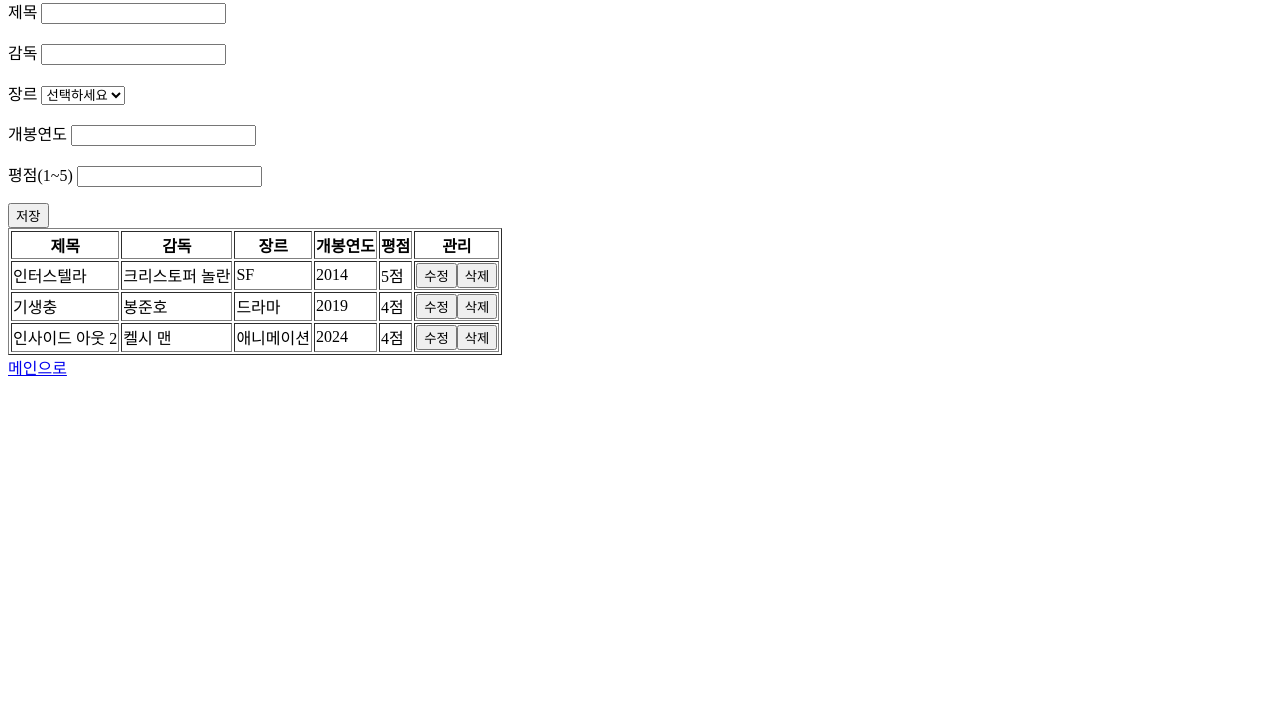
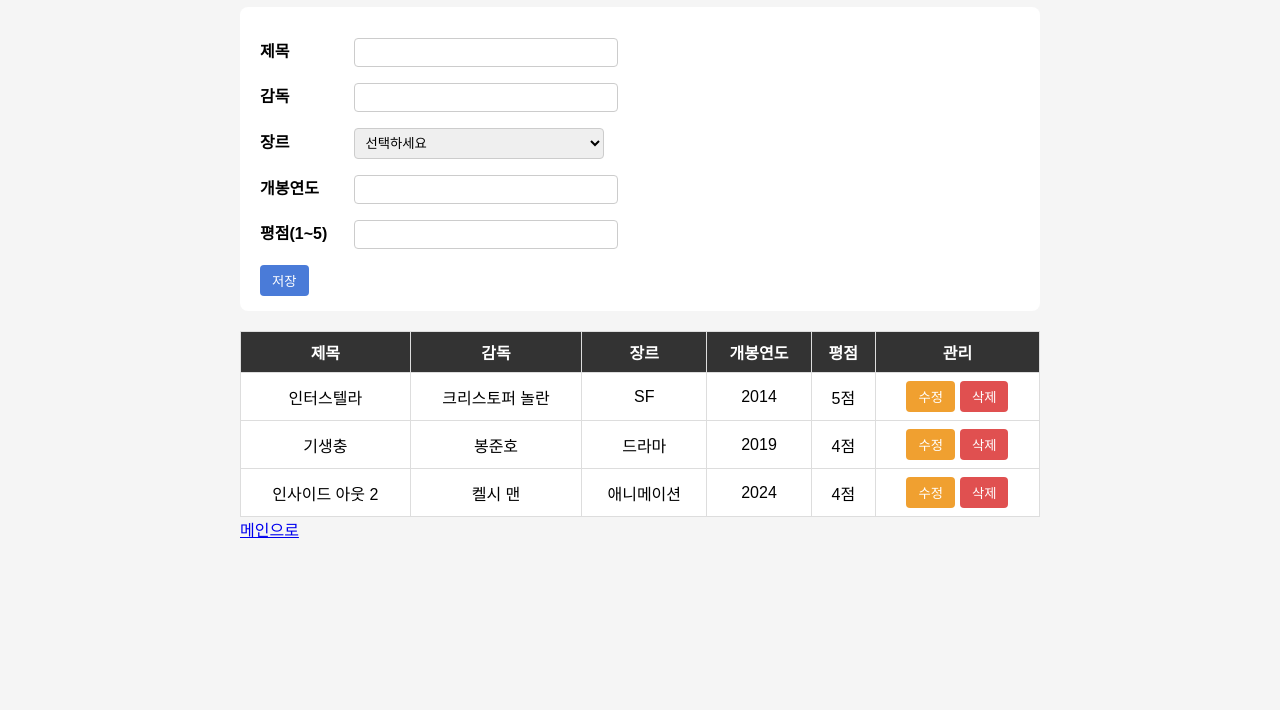
Before and after one commit to donkeyears0402-star/2026-oss-assign05, a plain HTML site: page crud.html in a window 1280 px wide. Shown: the part 90-800 px from the top of the page. Drawn offline with Linux system fonts and the light colour scheme.

Commit message:
CSS 적용 및 메인 링크 추가

```diff
--- a/crud.html
+++ b/crud.html
@@ -3,6 +3,7 @@
 <head>
   <meta charset="UTF-8">
   <title>Simple CRUD Service</title>
+  <link rel="stylesheet" href="style.css">
 </head>
 <body>
   <h1>영화 감상 기록</h1>
@@ -38,7 +39,7 @@
     <button type="submit" id="saveBtn">저장</button>
   </form>
 
-  <table border="1">
+  <table>
     <thead>
       <tr>
         <th>제목</th>
@@ -97,11 +98,13 @@
         const btnTd = document.createElement("td");
         const editBtn = document.createElement("button");
         editBtn.innerText = "수정";
+        editBtn.className = "edit-btn";
         editBtn.addEventListener("click", function () {
           startEdit(movie.id);
         });
         const deleteBtn = document.createElement("button");
         deleteBtn.innerText = "삭제";
+        deleteBtn.className = "delete-btn";
         deleteBtn.addEventListener("click", function () {
           deleteMovie(movie.id);
         });
--- /dev/null
+++ b/style.css
@@ -0,0 +1,102 @@
+/* 전체 레이아웃 */
+body {
+  font-family: sans-serif;
+  max-width: 800px;
+  margin: 30px auto;
+  padding: 0 15px;
+  background-color: #f5f5f5;
+}
+
+h1 {
+  color: #333;
+}
+
+/* 폼 */
+form {
+  background-color: white;
+  padding: 15px 20px;
+  border-radius: 8px;
+  margin-bottom: 20px;
+}
+
+label {
+  display: inline-block;
+  width: 90px;
+  font-weight: bold;
+}
+
+input,
+select {
+  padding: 6px;
+  width: 250px;
+  border: 1px solid #ccc;
+  border-radius: 4px;
+}
+
+/* 버튼 */
+button {
+  padding: 6px 12px;
+  border: none;
+  border-radius: 4px;
+  background-color: #4a7bd8;
+  color: white;
+  cursor: pointer;
+}
+
+button:hover {
+  background-color: #345fb0;
+}
+
+/* 수정, 삭제 버튼 */
+.edit-btn {
+  background-color: #f0a030;
+  margin-right: 5px;
+}
+
+.edit-btn:hover {
+  background-color: #d08520;
+}
+
+.delete-btn {
+  background-color: #e05050;
+}
+
+.delete-btn:hover {
+  background-color: #b83838;
+}
+
+/* 테이블 */
+table {
+  width: 100%;
+  border-collapse: collapse;
+  background-color: white;
+}
+
+th,
+td {
+  border: 1px solid #ddd;
+  padding: 8px;
+  text-align: center;
+}
+
+th {
+  background-color: #333;
+  color: white;
+}
+
+tbody tr:hover {
+  background-color: #eef3ff;
+}
+
+/* js_dynamic 목록 */
+#todoList li {
+  background-color: white;
+  padding: 8px;
+  margin-bottom: 5px;
+  border-radius: 4px;
+}
+
+#todoList li button {
+  margin-left: 10px;
+  background-color: #e05050;
+}
```
Also changed, not shown: index.html (+6 -0 lines), js_dynamic.html (+1 -0 lines).
